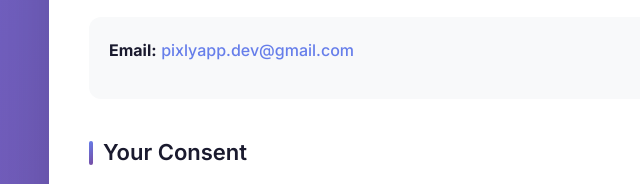
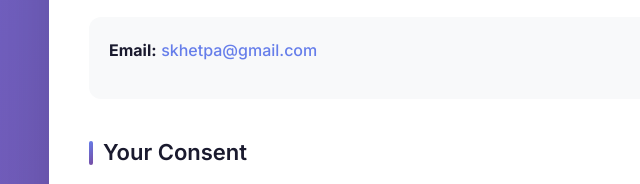
Before and after one commit to shahul398/pixly-privacy-policy, a plain HTML site: page index.html in a window 1280 px wide. Shown: the part 2293-2477 px from the top of the page, 211-851 px from the left. Drawn offline with Linux system fonts and the light colour scheme.

Commit message:
Update contact email to skhetpa@gmail.com
Co-Authored-By: Claude Opus 4.5 <noreply@anthropic.com>

```diff
--- a/index.html
+++ b/index.html
@@ -276,7 +276,7 @@
             <h2>Contact Us</h2>
             <p>If you have any questions about this Privacy Policy, please contact us at:</p>
             <div class="contact-box">
-                <p><strong>Email:</strong> <a href="mailto:pixlyapp.dev@gmail.com">pixlyapp.dev@gmail.com</a></p>
+                <p><strong>Email:</strong> <a href="mailto:skhetpa@gmail.com">skhetpa@gmail.com</a></p>
             </div>
 
             <h2>Your Consent</h2>
```
